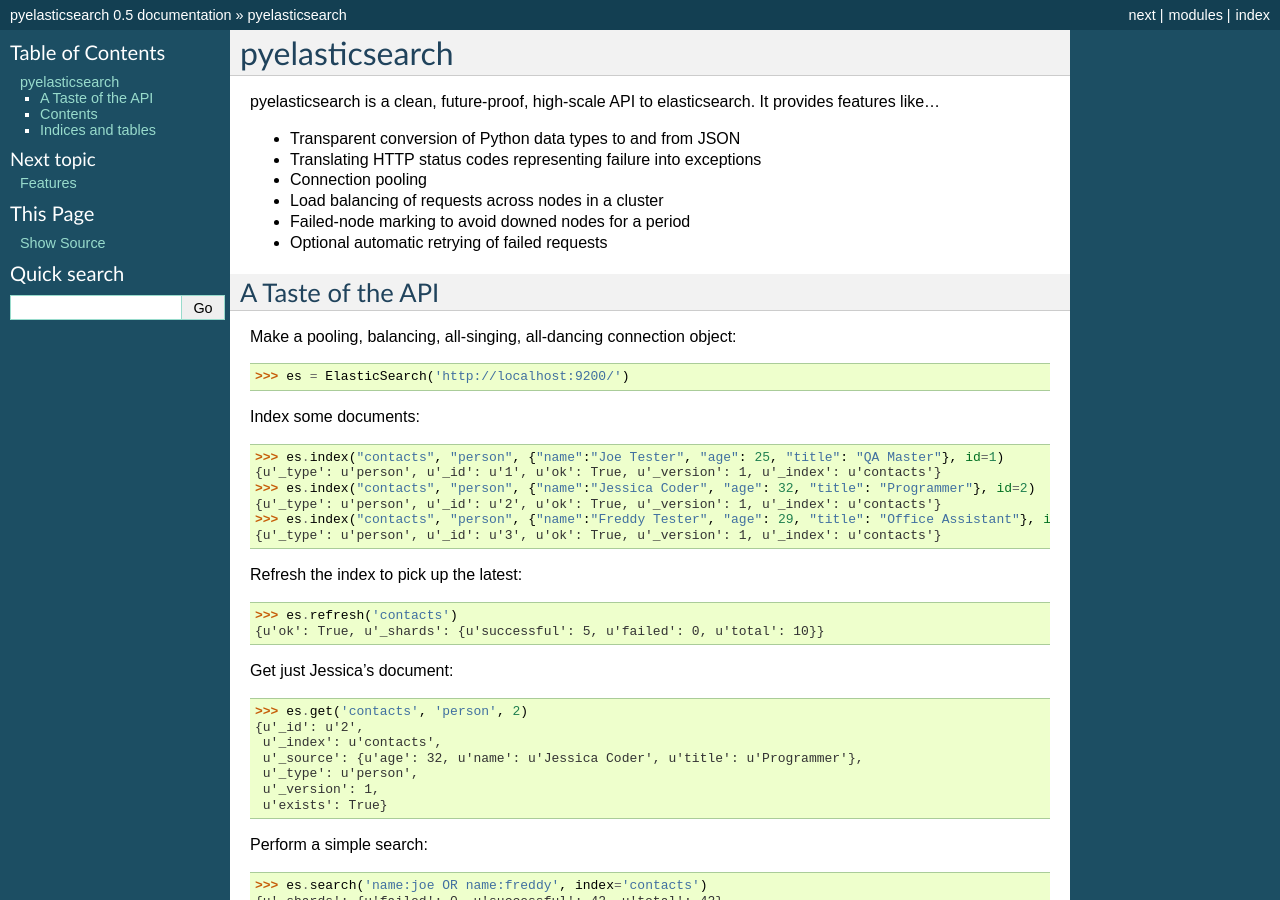
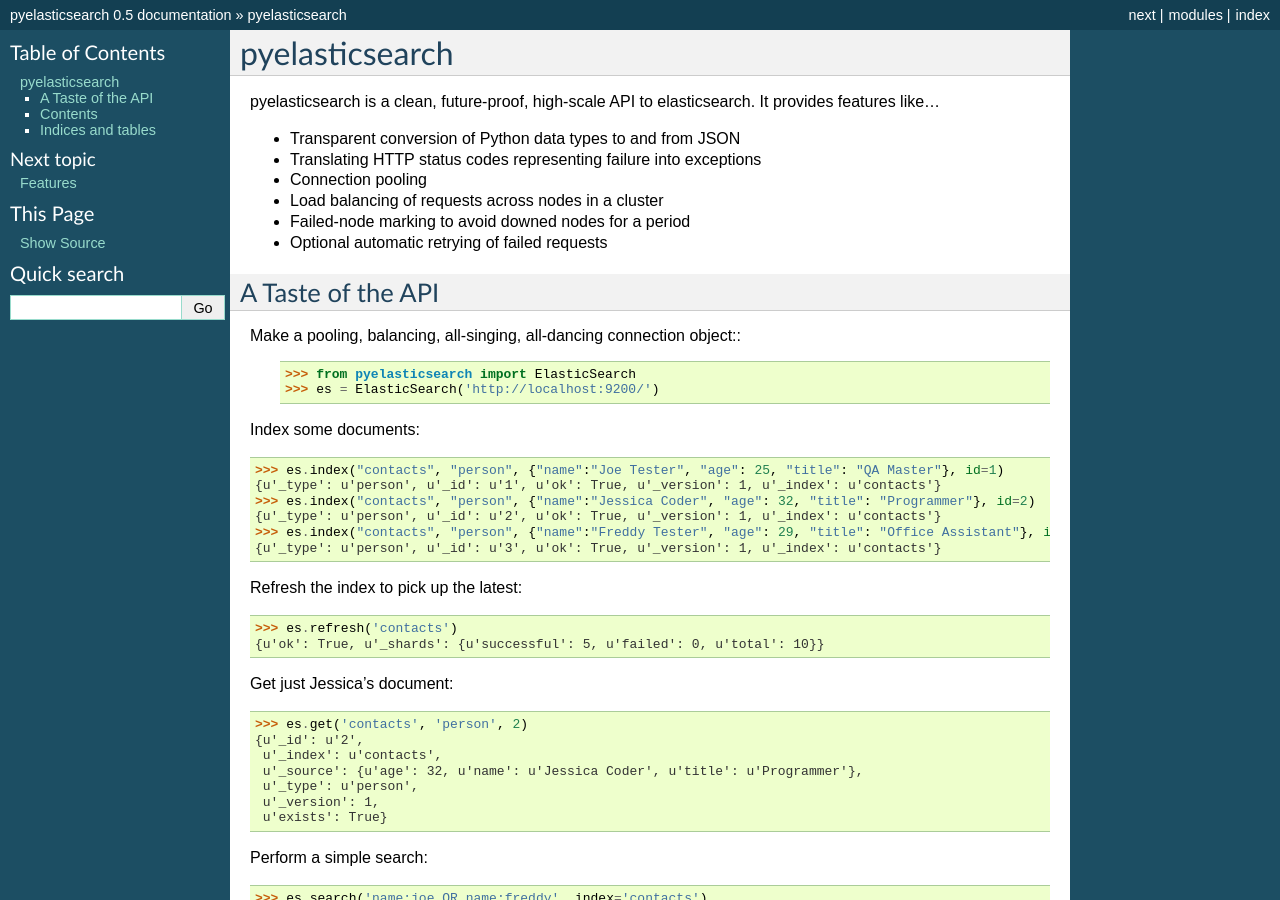
Before and after one commit to pyelasticsearch/pyelasticsearch, a Sphinx documentation site: the page built from docs/source/index.rst, in a window 1280 px wide and 900 px high. Built offline with Sphinx 7.4.7, drawn with Linux system fonts in a browser that asks for light colours.

Commit message:
Update index.rst
Added the missing import line.

```diff
--- a/docs/source/index.rst
+++ b/docs/source/index.rst
@@ -16,7 +16,7 @@ A Taste of the API
 ------------------
 
 Make a pooling, balancing, all-singing, all-dancing connection object::
-
+  >>> from pyelasticsearch import ElasticSearch
   >>> es = ElasticSearch('http://localhost:9200/')
 
 Index some documents::
```
